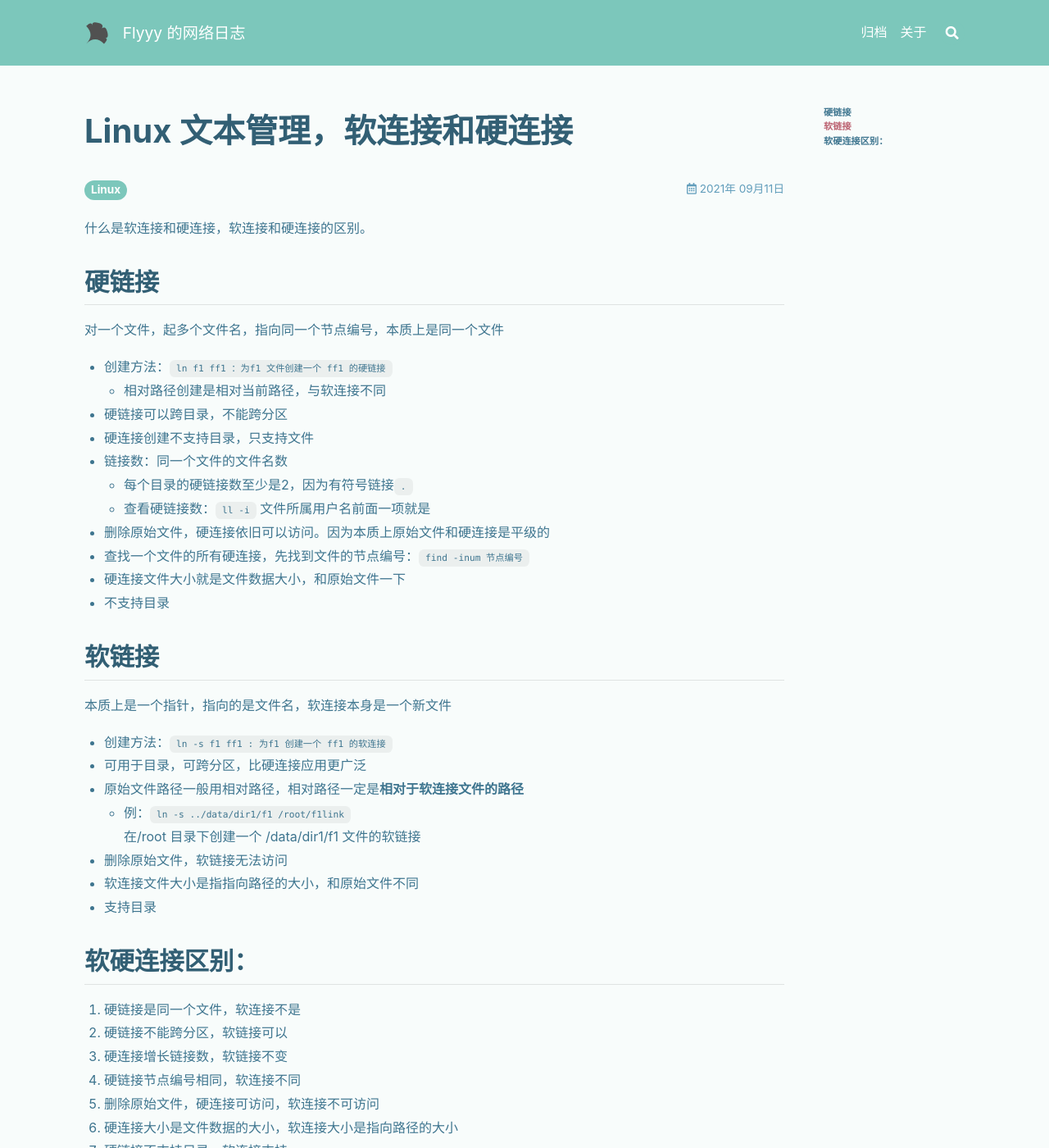
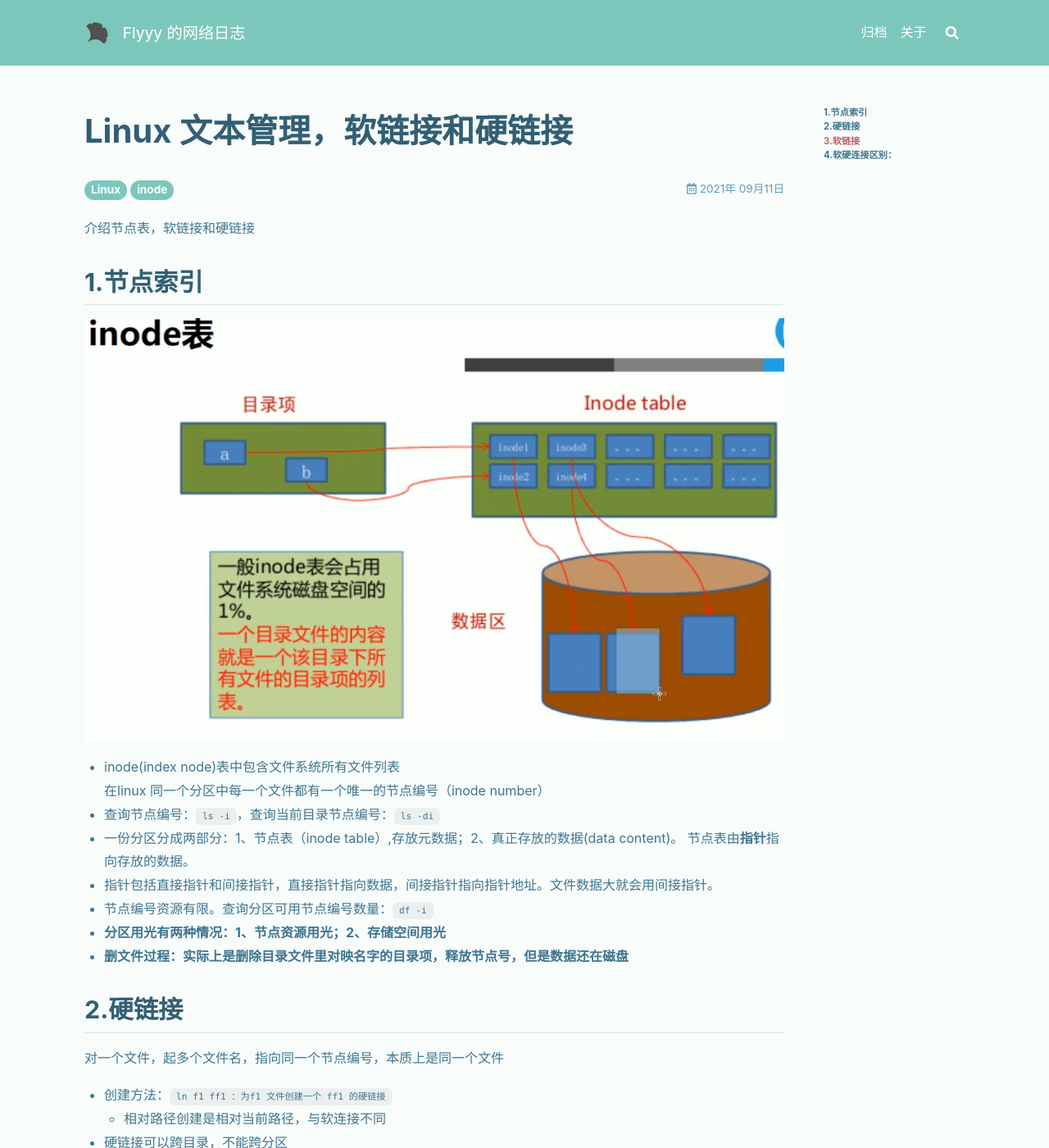
Before and after one commit to inpure/inpure.github.io, a Jekyll site: the page built from _posts/2021-09-11-Linux 文本管理中的节点索引、软链接和硬链接.md, in a window 1280 px wide and 1400 px high. Shown: the whole window at 82% size. Built offline with Jekyll 4.4.1, drawn with Linux system fonts in a browser that asks for light colours; nearby versions of some CDN libraries.

Commit message:
修改文章

```diff
--- a/_posts/2021-09-11-Linux 文本管理，软连接和硬连接.md
+++ b/_posts/2021-09-11-Linux 文本管理中的节点索引、软链接和硬链接.md
@@ -1,13 +1,23 @@
 ---
-title: Linux 文本管理，软连接和硬连接
-tags: Linux
+title: Linux 文本管理，软链接和硬链接
+tags: Linux inode
 ---
+介绍节点表，软链接和硬链接
+<!--more-->
+## 1.节点索引
 
-什么是软连接和硬连接，软连接和硬连接的区别。
+![inode表](/assets/image_Linux/inode表.png)
 
-<!--more-->
+* inode(index node)表中包含文件系统所有文件列表
+  在linux 同一个分区中每一个文件都有一个唯一的节点编号（inode number）
+* 查询节点编号：`ls -i`，查询当前目录节点编号：`ls -di`
+* 一份分区分成两部分：1、节点表（inode table）,存放元数据；2、真正存放的数据(data content)。 节点表由**指针**指向存放的数据。
+* 指针包括直接指针和间接指针，直接指针指向数据，间接指针指向指针地址。文件数据大就会用间接指针。
+* 节点编号资源有限。查询分区可用节点编号数量：`df -i`
+* **分区用光有两种情况：1、节点资源用光；2、存储空间用光**
+* **删文件过程：实际上是删除目录文件里对映名字的目录项，释放节点号，但是数据还在磁盘**
 
-## 硬链接
+## 2.硬链接
 
 对一个文件，起多个文件名，指向同一个节点编号，本质上是同一个文件
 
@@ -23,7 +33,7 @@ tags: Linux
 * 硬连接文件大小就是文件数据大小，和原始文件一下
 * 不支持目录
 
-## 软链接
+## 3.软链接
 
 本质上是一个指针，指向的是文件名，软连接本身是一个新文件
 
@@ -36,7 +46,8 @@ tags: Linux
 * 软连接文件大小是指指向路径的大小，和原始文件不同
 * 支持目录
 
-## **软硬连接区别：**
+## **4.软硬连接区别：**
+
   1. 硬链接是同一个文件，软连接不是
   2. 硬链接不能跨分区，软链接可以
   3. 硬连接增长链接数，软链接不变
```
